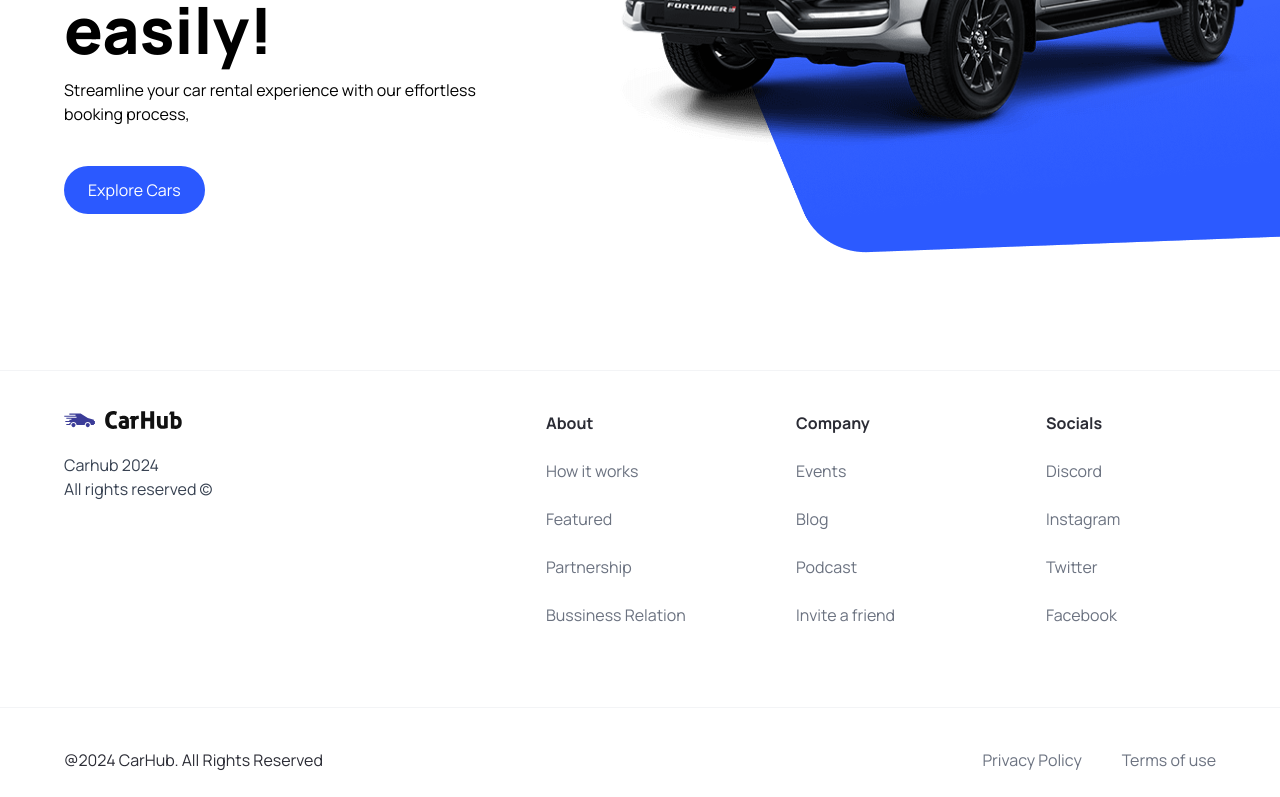
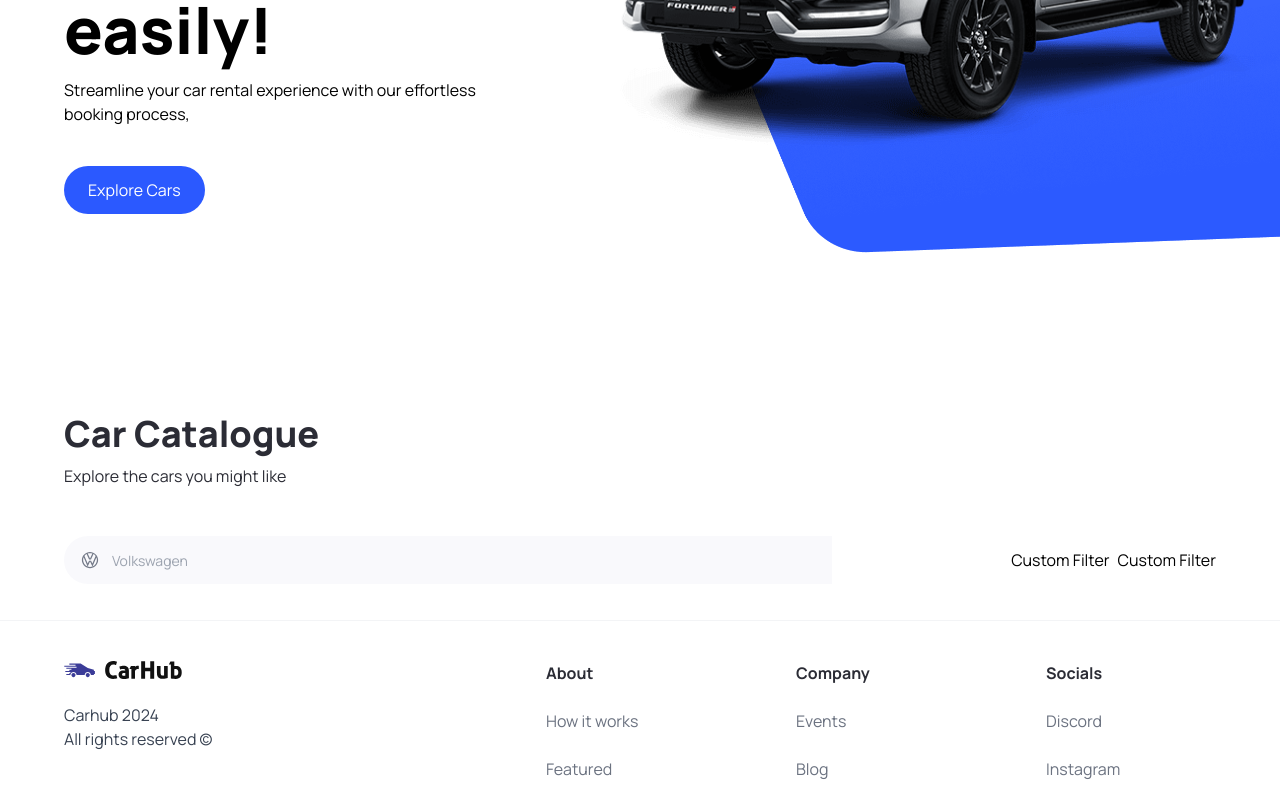
Before and after one commit to Adel2411/Car-App, a Next.js app in the folder src/: page / in a window 1280 px wide. Shown: the part 450-1247 px from the top of the page. Built offline with nearby package versions, Linux system fonts and the light colour scheme.

Commit message:
Finished Car Catalogue Part

```diff
--- a/src/app/page.tsx
+++ b/src/app/page.tsx
@@ -1,9 +1,25 @@
-import { Hero } from "@/components";
+import { Hero, SearchBar, CustomFilter } from "@/components";
 
 export default function Home() {
   return (
     <main className="overflow-hidden">
       <Hero />
+
+      <div className="mt-12 padding-x padding-y max-width" id="discover">
+        <div className="home__text-container">
+          <h1 className="text-4xl font-extrabold">Car Catalogue</h1>
+          <p>Explore the cars you might like</p>
+        </div>
+
+        <div className="home__filters">
+          <SearchBar />
+
+          <div className="home__filter-container">
+            <CustomFilter title="fuel" />
+            <CustomFilter title="year" />
+          </div>
+        </div>
+      </div>
     </main>
   );
 }
--- /dev/null
+++ b/src/components/CustomFilter.tsx
@@ -0,0 +1,9 @@
+const CustomFilter = () => {
+  return (
+    <div>
+      <h1>Custom Filter</h1>
+    </div>
+  );
+};
+
+export default CustomFilter;
--- /dev/null
+++ b/src/components/SearchBar.tsx
@@ -0,0 +1,22 @@
+"use client";
+
+import { useState } from "react";
+import { SearchManufacturer } from "./";
+
+const SearchBar = () => {
+  const handleSearch = () => {};
+  const [manufacturer, setManufacturer] = useState("");
+
+  return (
+    <form className="searchbar" onSubmit={handleSearch}>
+      <div className="searchbar__item">
+        <SearchManufacturer
+          manufacturer={manufacturer}
+          setManufacturer={setManufacturer}
+        />
+      </div>
+    </form>
+  );
+};
+
+export default SearchBar;
--- /dev/null
+++ b/src/components/SearchManufacturer.tsx
@@ -0,0 +1,98 @@
+"use client";
+
+import Image from "next/image";
+import {
+  Combobox,
+  ComboboxButton,
+  ComboboxInput,
+  ComboboxOption,
+  ComboboxOptions,
+  Transition,
+} from "@headlessui/react";
+
+import { manufacturers } from "@/constants";
+import { SearchManufacturerProps } from "@/types";
+import { Fragment, useState } from "react";
+
+const SearchManufacturer = ({
+  manufacturer,
+  setManufacturer,
+}: SearchManufacturerProps) => {
+  const [query, setQuery] = useState("");
+
+  const filteredManufacturers =
+    query === ""
+      ? manufacturers
+      : manufacturers.filter((manufacturer) =>
+          manufacturer
+            .toLowerCase()
+            .replace(/\s+/g, "")
+            .includes(query.toLowerCase().replace(/\s+/g, "")),
+        );
+
+  return (
+    <div className="search-manufacturer">
+      <Combobox value={manufacturer} onChange={setManufacturer}>
+        <div className="relative w-full">
+          <ComboboxButton className="absolute top-[14px]">
+            <Image
+              src="/car-logo.svg"
+              alt="Car logo"
+              width={20}
+              height={20}
+              className="ml-4"
+            />
+          </ComboboxButton>
+
+          <ComboboxInput
+            className="search-manufacturer__input"
+            placeholder="Volkswagen"
+            displayValue={(manufacturer: string) => manufacturer}
+            onChange={(e) => setQuery(e.target.value)}
+          />
+
+          <Transition
+            as={Fragment}
+            leave="transition ease-in duration-100"
+            leaveFrom="opacity-100"
+            leaveTo="opacity-0"
+            afterLeave={() => setQuery("")}
+          >
+            <ComboboxOptions>
+              {filteredManufacturers.map((item: string) => (
+                <ComboboxOption
+                  key={item}
+                  className={({ active }) =>
+                    `relative search-manufacturer__option ${active ? "bg-primary-blue text-white" : "text-gray-900"}`
+                  }
+                  value={item}
+                >
+                  {({ selected, active }) => (
+                    <>
+                      <span
+                        className={`block truncate ${
+                          selected ? "font-medium" : "font-normal"
+                        }`}
+                      >
+                        {item}
+                      </span>
+                      {selected ? (
+                        <span
+                          className={`absolute inset-y-0 left-0 flex items-center pl-3 ${
+                            active ? "text-white" : "text-teal-600"
+                          }`}
+                        ></span>
+                      ) : null}
+                    </>
+                  )}
+                </ComboboxOption>
+              ))}
+            </ComboboxOptions>
+          </Transition>
+        </div>
+      </Combobox>
+    </div>
+  );
+};
+
+export default SearchManufacturer;
--- a/src/components/index.ts
+++ b/src/components/index.ts
@@ -2,5 +2,16 @@
 import CustomButton from "./CustomButton";
 import Navbar from "./Navbar";
 import Footer from "./Footer";
+import CustomFilter from "./CustomFilter";
+import SearchBar from "./SearchBar";
+import SearchManufacturer from "./SearchManufacturer";
 
-export { Hero, CustomButton, Navbar, Footer };
+export {
+  Hero,
+  CustomButton,
+  Navbar,
+  Footer,
+  CustomFilter,
+  SearchBar,
+  SearchManufacturer,
+};
--- a/src/types/index.ts
+++ b/src/types/index.ts
@@ -6,3 +6,8 @@
   handleClick?: MouseEventHandler<HTMLButtonElement>;
   btnType?: "button" | "submit";
 }
+
+export interface SearchManufacturerProps {
+  manufacturer: string;
+  setManufacturer: (manufacturer: string) => void;
+}
```
Also changed, not shown: src/package.json (+5 -4 lines), 1 other file (tests, documents, lock files or other folders).
